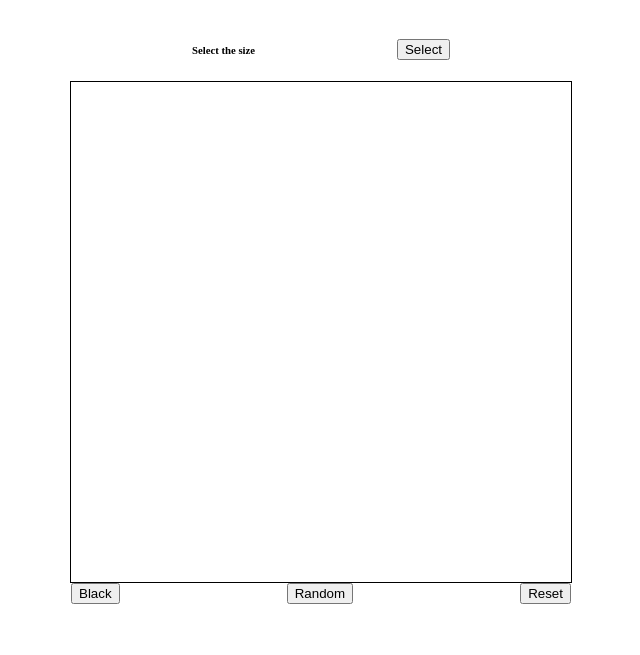
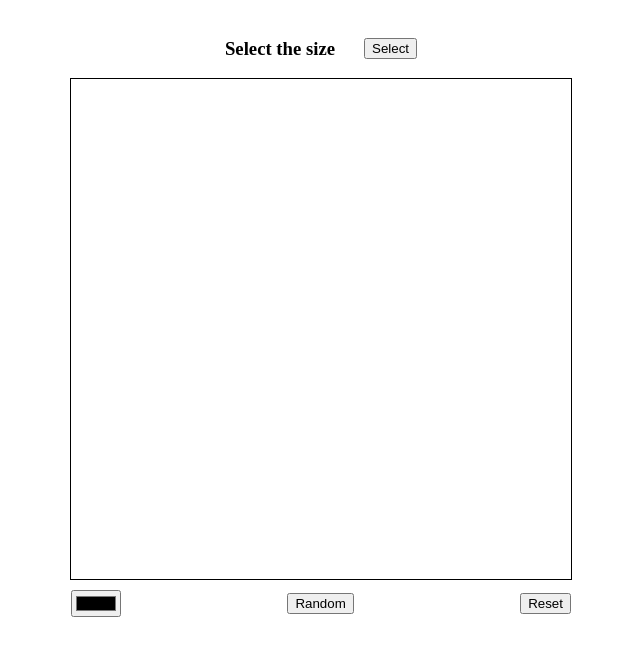
Before and after one commit to ReuvenMel/etch-a-sketch, a plain HTML site: page index.html in a window 1280 px wide. Shown: the part 69-724 px from the top of the page, without its empty margins (319-959 px from the left). Drawn offline with Linux system fonts and the light colour scheme.

Commit message:
added color picker, style fixes

```diff
--- a/index.html
+++ b/index.html
@@ -10,14 +10,15 @@
 <body>
     <h1>Etch-a-sketch</h1>
     <div class="header">
-        <h6>Select the size</h6>
+        <h3 id="selectedSize">Select the size </h3>
         <button onclick="selectSize()" id="popup">Select</button>
     </div>
     <div class="board"></div>
     <div class="footer">
-        <button onclick="changeColor('black')">Black</button>
-        <button onclick="changeColor(`hsl(${Math.random() * 360}, 100%, 50%)`)">Random</button>
+      <input id="color-picker" type="color" oninput="changeColor(this.value)">
+      <button onclick="changeColor(hsl(${Math.random() * 360}, 100%, 50%))">Random</button>
         <button onclick="resetBoard()">Reset</button>
     </div>
+
 </body>
 </html>
--- a/main.js
+++ b/main.js
@@ -31,16 +31,22 @@ function colorDiv(element) {
   function createBoard(size) {
     let board = document.querySelector(".board");
 
-    board.style.gridTemplateColumns = `repeat(${size}, 1fr)`;
-    board.style.gridTemplateRows = `repeat(${size}, 1fr)`;
+    board.style.gridTemplateColumns = repeat(${size}, 1fr);
+    board.style.gridTemplateRows = repeat(${size}, 1fr);
 
     for (let i = 0; i < size * size; i++) {
         let div = document.createElement("div");
         div.classList.add("divGrid");
         board.insertAdjacentElement('beforeend', div);
-        div.addEventListener("mousedown", function() {
+        div.addEventListener("mouseover", function() {
             colorDiv(div);
         });
+
+        let selectedSize = document.getElementById('selectedSize');
+
+        selectedSize.innerHTML = "Selected size is: " + size;
+
+
     }
   }
 
@@ -50,4 +56,7 @@ function resetBoard() {
     divGridElements.forEach(function(element) {
         element.style.backgroundColor = '';
     });
+
+
+
   }
--- a/styles.css
+++ b/styles.css
@@ -8,9 +8,9 @@ body {
 .header {
     display: flex;
     align-items: center;
-    justify-content: space-around;
+    justify-content: space-evenly;
     flex-direction: row;
-    width: 400px;
+    width: 250px;
 }
 
 .footer {
@@ -19,6 +19,7 @@ body {
     width: 500px;
     justify-content: space-between;
     align-items: center;
+    padding: 10px;
 }
 
 .board {
```
Lines whose indentation alone changed are shown as unchanged.
